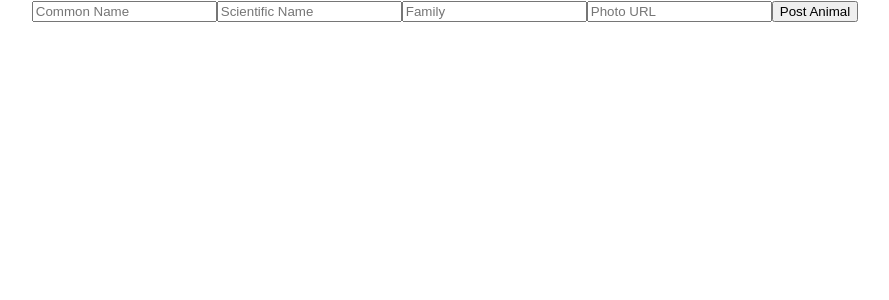
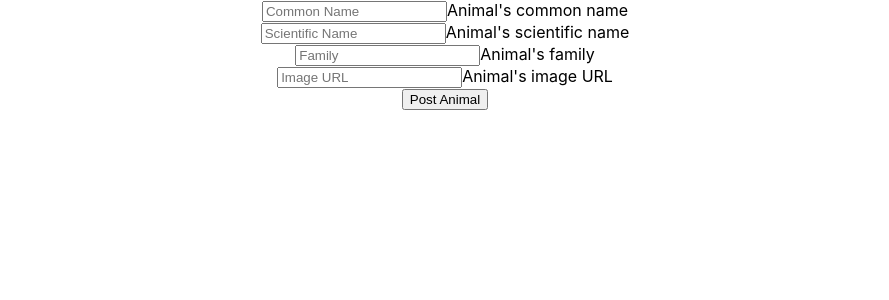
Before and after one commit to JosefSipi/animals-at-Nevelex, a React (Create React App) app: page / in a window 1280 px wide. Shown: the top 300 px of the page, without its empty margins (195-1084 px from the left). Built offline with nearby package versions, Linux system fonts and the light colour scheme; no server answers.

Commit message:
completed create form

```diff
--- a/src/App.js
+++ b/src/App.js
@@ -15,6 +15,7 @@ class App extends React.Component{
   }
 
   async fetchAnimalList(){
+    debugger
     let myHeaders = new Headers();
     myHeaders.append("Content-Type", "application/x-www-form-urlencoded");
 
--- a/src/component/create.jsx
+++ b/src/component/create.jsx
@@ -12,48 +12,87 @@ class AnimalCreate extends React.Component{
                 imageURL: ''
             },
             inputError: {
-                commonName: '',
-                scientificName: '',
-                family: '',
-                imageURL: ''
-            }
+                commonName: true,
+                scientificName: true,
+                family: true,
+                imageURL: true
+            },
+            errActive: false,
+            validURL: null
         }
         this.inputChange = this.inputChange.bind(this)
         this.validations = this.validations.bind(this)
         this.onFormSubmit = this.onFormSubmit.bind(this)
         this.postAnimal = this.postAnimal.bind(this)
+        this.isValidUrl = this.isValidUrl.bind(this)
     }
 
 
     validations(){
+        debugger
+
         const animal = this.state.newAnimal
-        let newErrState = {...this.state.inputError};
+        let newErrState = {
+                commonName: true,
+                scientificName: true,
+                family: true,
+                imageURL: true
+            };
+
+        debugger
+        let validURLStatus = this.isValidUrl(animal.imageURL)
 
         if(animal.commonName.length === 0) newErrState['commonName'] = false
         if(animal.scientificName.length === 0) newErrState['scientificName'] = false
         if(animal.family.length === 0) newErrState['family'] = false
-        if(animal.imageURL.length === 0) newErrState['imageURL'] = false
+        if(animal.imageURL.length === 0 || !validURLStatus) newErrState['imageURL'] = false
 
-        let exists = Object.values(newErrState).includes(false);
+        let errorPresent = Object.values(newErrState).includes(false);
 
-        if(exists){
-            this.setState({inputError: newErrState})
-            return
+        debugger
+
+        if(errorPresent){
+            return false
         } else {
+            debugger
+            return true
+        }
+    }
+
+    isValidUrl(url){
+        debugger
+        return true
+
+        // let image = new Image();
+        // image.src = url;
+
+        // image.onload = function() {
+        //     if (this.width > 0) {
+        //         debugger
+        //         // this.setState({validURL: true})
+        //         return true
+        //     }
+        // }
+        // image.onerror = function(){
+        //     debugger
+        //     // this.setState({validURL: false})
+        //     return false
+        // }
+    }
+
+    onFormSubmit(e){
+        this.setState({errActive: true})
+        debugger
+        e.preventDefault();
+
+        if (this.validations() === true) {
             this.postAnimal()
-            debugger
-            this.props.loadAnimalList()
-            debugger
         }
 
     }
 
-    onFormSubmit(e){
-        e.preventDefault();
-        this.validations()
-    }
-
     async postAnimal(){
+        debugger
 
         let newAS = this.state.newAnimal
 
@@ -82,18 +121,16 @@ class AnimalCreate extends React.Component{
                 scientificName: '',
                 family: '',
                 imageURL: ''
-            },
-            inputError: {
-                commonName: '',
-                scientificName: '',
-                family: '',
-                imageURL: ''
             }
         })
+        debugger
+        this.props.loadAnimalList()
+        this.setState({errActive: false})
 
     }
 
     inputChange(field){
+
         let prevState = this.state.newAnimal
         return(e) => {
             prevState[field] = e.currentTarget.value
@@ -103,14 +140,59 @@ class AnimalCreate extends React.Component{
 
     render(){
 
+        debugger
+
         return(
             <div>
                 <form className="main-create-div" onSubmit={this.onFormSubmit} >
 
-                    <input value={this.state.newAnimal.commonName} placeholder="Common Name" type="text" onChange={this.inputChange('commonName')} />
-                    <input value={this.state.newAnimal.scientificName} placeholder="Scientific Name" type="text" onChange={this.inputChange('scientificName')} />
-                    <input value={this.state.newAnimal.family} placeholder="Family" type="text" onChange={this.inputChange('family')} />
-                    <input value={this.state.newAnimal.imageURL} placeholder="Photo URL" type="text" onChange={this.inputChange('imageURL')} />
+                    {this.state.errActive && this.state.newAnimal.commonName.length === 0 ?
+                        <div className="input-create">
+                            <input className='input-red' id='common-name' value={this.state.newAnimal.commonName} placeholder="Common Name" type="text" onChange={this.inputChange('commonName')} />
+                            <label className="label-red" htmlFor='common-name' >Enter a name</label>
+                        </div>
+                        :
+                        <div className="input-create">
+                            <input className='input-normal' id='common-name' value={this.state.newAnimal.commonName} placeholder="Common Name" type="text" onChange={this.inputChange('commonName')} />
+                            <label htmlFor='common-name' >Animal's common name</label>
+                        </div>
+                    }
+
+                    {this.state.errActive && this.state.newAnimal.scientificName.length === 0 ?
+                        <div className="input-create">
+                            <input className='input-red' id='common-name' value={this.state.newAnimal.scientificName} placeholder="Scientific Name" type="text" onChange={this.inputChange('scientificName')} />
+                            <label className='label-red' htmlFor='common-name' >Enter scientific name</label>
+                        </div>
+                        :
+                        <div className="input-create">
+                            <input className='input-normal' id='common-name' value={this.state.newAnimal.scientificName} placeholder="Scientific Name" type="text" onChange={this.inputChange('scientificName')} />
+                            <label htmlFor='common-name' >Animal's scientific name</label>
+                        </div>
+                    }
+
+                    {this.state.errActive && this.state.newAnimal.family.length === 0 ?
+                        <div className="input-create">
+                            <input className='input-red' id='common-name' value={this.state.newAnimal.family} placeholder="Family" type="text" onChange={this.inputChange('family')} />
+                            <label className='label-red' htmlFor='common-name' >Enter family</label>
+                        </div>
+                        :
+                        <div className="input-create">
+                            <input className='input-normal' id='common-name' value={this.state.newAnimal.family} placeholder="Family" type="text" onChange={this.inputChange('family')} />
+                            <label htmlFor='common-name' >Animal's family</label>
+                        </div>
+                    }
+
+                    {this.state.errActive && (this.state.newAnimal.imageURL.length === 0)  ?
+                        <div className="input-create">
+                            <input className='input-red' id='common-name' value={this.state.newAnimal.imageURL} placeholder="Image URL" type="text" onChange={this.inputChange('imageURL')} />
+                            <label className='label-red' htmlFor='common-name' >Enter valid image URL</label>
+                        </div>
+                        :
+                        <div className="input-create">
+                            <input className='input-normal' id='common-name' value={this.state.newAnimal.imageURL} placeholder="Image URL" type="text" onChange={this.inputChange('imageURL')} />
+                            <label htmlFor='common-name' >Animal's image URL</label>
+                        </div>
+                    }
 
                     <button type="submit">Post Animal</button>
 
--- a/src/component/show.jsx
+++ b/src/component/show.jsx
@@ -9,6 +9,7 @@ class AnimalShow extends React.Component{
             animal: null
         }
         this.fetchEntry = this.fetchEntry.bind(this)
+        this.deleteClicked = this.deleteClicked.bind(this)
     }
 
 
@@ -42,6 +43,8 @@ class AnimalShow extends React.Component{
                 <div>Common Name: {this.state.animal.commonName}</div>
                 <div>Animal scientific Name: {this.state.animal.scientificName}</div>
                 <div>Family name: {this.state.animal.family}</div>
+
+                <button onClick={this.deleteClicked}></button>
             </div>
         )
 
--- a/src/stylesheets/createComponent.css
+++ b/src/stylesheets/createComponent.css
@@ -1,4 +1,6 @@
 .main-create-div{
+    display: flex;
+    flex-direction: row;
     border: solid 1px black;
     border-radius: 15px;
     padding: 20px;
@@ -6,3 +8,27 @@
     margin-bottom: 25px;
     background-color: rgba(172, 172, 172, 0.133);
 }
+
+.input-create label{
+    display: flex;
+    flex-direction: column;
+    align-items: flex-start;
+    font-size: 13px;
+}
+
+input{
+    height: 30px;
+}
+
+input.input-red{
+
+    background: rgba(255, 0, 0, 0.101);
+}
+
+.input-normal{
+
+}
+
+.label-red{
+    color: rgb(185, 0, 0);
+}
```
